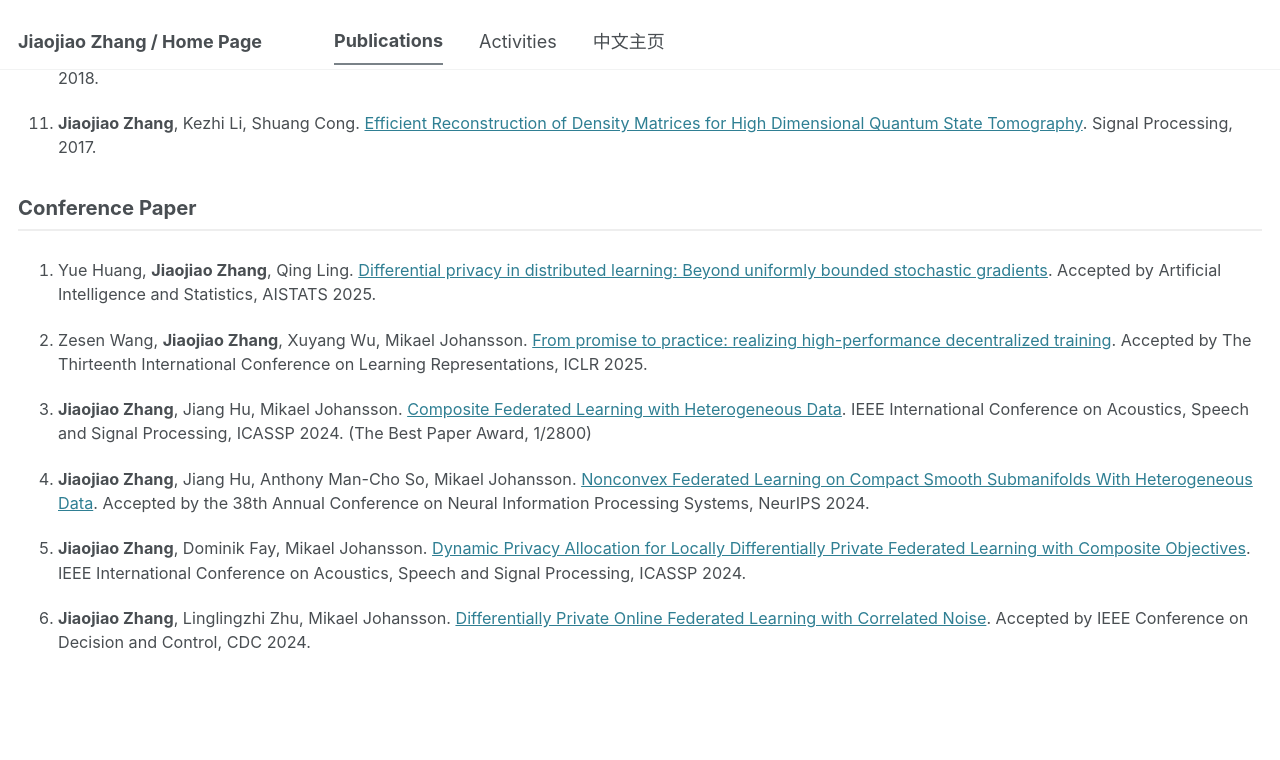
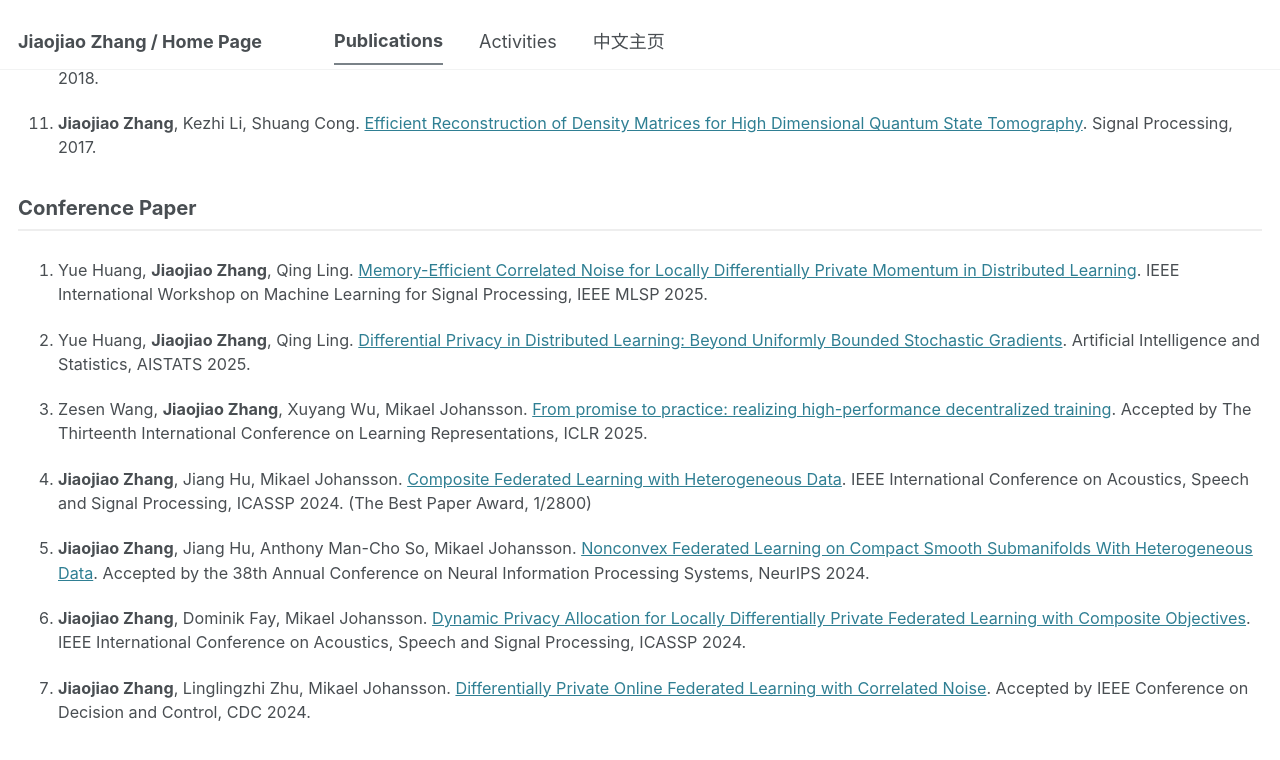
Before and after one commit to JiaojiaoZhang-jjz/JiaojiaoZhang-jjz.github.io, a Jekyll site: the page built from _pages/publications.html, in a window 1280 px wide and 900 px high, scrolled down 852 px. Shown: the top 760 px of the window. Built offline with Jekyll 4.4.1, drawn with Linux system fonts in a browser that asks for light colours.

Commit message:
Update publication-content.md

```diff
--- a/_includes/publication-content.md
+++ b/_includes/publication-content.md
@@ -29,14 +29,16 @@ with Sparse Disturbance](https://ieeexplore.ieee.org/document/8354810). IEEE Tra
 
 <h2 class="category">Conference Paper</h2>
 
-1. Yue Huang, **Jiaojiao Zhang**, Qing Ling. [Differential privacy in distributed learning: Beyond uniformly bounded stochastic gradients](https://openreview.net/forum?id=C4ultdMG8R). Accepted by Artificial Intelligence and Statistics, AISTATS 2025.
+7. Yue Huang, **Jiaojiao Zhang**, Qing Ling. [Memory-Efficient Correlated Noise for Locally Differentially Private Momentum in Distributed Learning](https://openreview.net/forum?id=C4ultdMG8R). IEEE International Workshop on Machine Learning for Signal Processing, IEEE MLSP 2025.
 
-2. Zesen Wang, **Jiaojiao Zhang**, Xuyang Wu, Mikael Johansson. [From promise to practice: realizing high-performance decentralized training](https://arxiv.org/pdf/2410.11998). Accepted by The Thirteenth International Conference on Learning Representations, ICLR 2025.
+6. Yue Huang, **Jiaojiao Zhang**, Qing Ling. [Differential Privacy in Distributed Learning: Beyond Uniformly Bounded Stochastic Gradients](https://openreview.net/forum?id=C4ultdMG8R). Artificial Intelligence and Statistics, AISTATS 2025.
 
-3. **Jiaojiao Zhang**, Jiang Hu, Mikael Johansson. [Composite Federated Learning with Heterogeneous Data](https://arxiv.org/abs/2309.01795). IEEE International Conference on Acoustics, Speech and Signal Processing, ICASSP 2024. (The Best Paper Award, 1/2800)
+5. Zesen Wang, **Jiaojiao Zhang**, Xuyang Wu, Mikael Johansson. [From promise to practice: realizing high-performance decentralized training](https://arxiv.org/pdf/2410.11998). Accepted by The Thirteenth International Conference on Learning Representations, ICLR 2025.
 
-4. **Jiaojiao Zhang**, Jiang Hu, Anthony Man-Cho So, Mikael Johansson. [Nonconvex Federated Learning on Compact Smooth Submanifolds With Heterogeneous Data](https://arxiv.org/abs/2406.08465). Accepted by the 38th Annual Conference on Neural Information Processing Systems, NeurIPS 2024.
+4. **Jiaojiao Zhang**, Jiang Hu, Mikael Johansson. [Composite Federated Learning with Heterogeneous Data](https://arxiv.org/abs/2309.01795). IEEE International Conference on Acoustics, Speech and Signal Processing, ICASSP 2024. (The Best Paper Award, 1/2800)
 
-5. **Jiaojiao Zhang**, Dominik Fay, Mikael Johansson. [Dynamic Privacy Allocation for Locally Differentially Private Federated Learning with Composite Objectives](https://arxiv.org/abs/2308.01139). IEEE International Conference on Acoustics, Speech and Signal Processing, ICASSP 2024.
+3. **Jiaojiao Zhang**, Jiang Hu, Anthony Man-Cho So, Mikael Johansson. [Nonconvex Federated Learning on Compact Smooth Submanifolds With Heterogeneous Data](https://arxiv.org/abs/2406.08465). Accepted by the 38th Annual Conference on Neural Information Processing Systems, NeurIPS 2024.
 
-6. **Jiaojiao Zhang**, Linglingzhi Zhu, Mikael Johansson. [Differentially Private Online Federated Learning with Correlated Noise](https://arxiv.org/abs/2403.16542). Accepted by IEEE Conference on Decision and Control, CDC 2024.
+2. **Jiaojiao Zhang**, Dominik Fay, Mikael Johansson. [Dynamic Privacy Allocation for Locally Differentially Private Federated Learning with Composite Objectives](https://arxiv.org/abs/2308.01139). IEEE International Conference on Acoustics, Speech and Signal Processing, ICASSP 2024.
+
+1. **Jiaojiao Zhang**, Linglingzhi Zhu, Mikael Johansson. [Differentially Private Online Federated Learning with Correlated Noise](https://arxiv.org/abs/2403.16542). Accepted by IEEE Conference on Decision and Control, CDC 2024.
```
